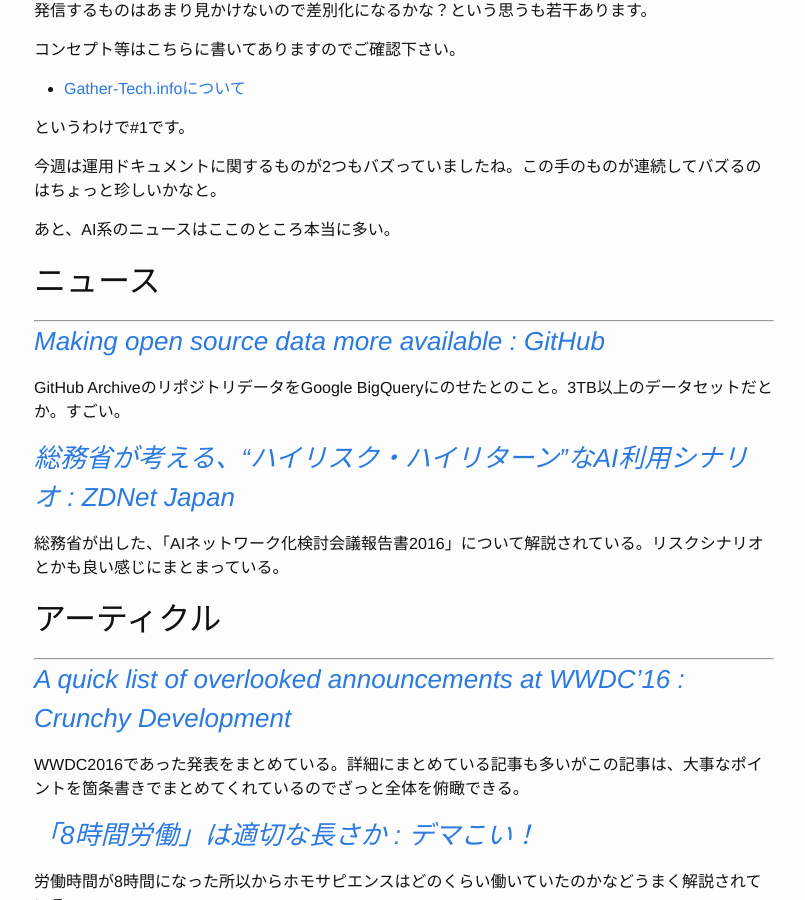
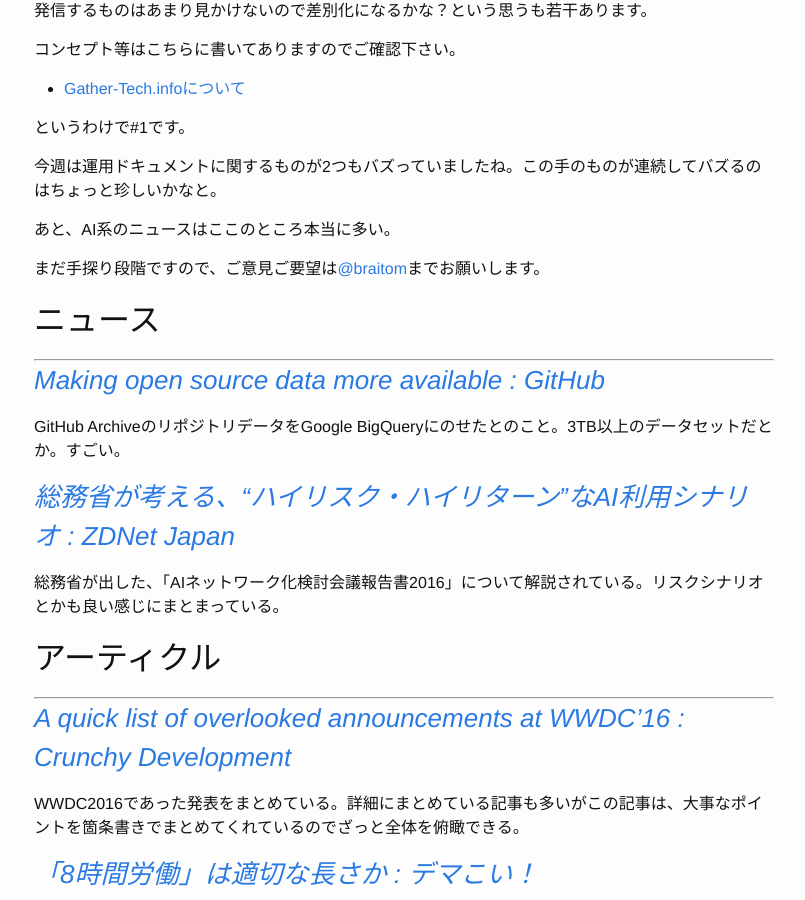
Before and after one commit to Gather-Tech/Gather-Tech.github.io, a Jekyll site: the page built from _posts/2016/2016-07-03-Gather1.md, in a window 1280 px wide and 900 px high, scrolled down 663 px. Shown: the whole window, without its empty margins (236-1041 px from the left). Built offline with Jekyll 4.4.1, drawn with Linux system fonts in a browser that asks for light colours.

Commit message:
＃1を少し修正した

```diff
--- a/_posts/2016/2016-07-03-Gather1.md
+++ b/_posts/2016/2016-07-03-Gather1.md
@@ -18,6 +18,8 @@ Weeklyで個人的に特に気になった記事をまとめてみるかーと
 今週は運用ドキュメントに関するものが2つもバズっていましたね。この手のものが連続してバズるのはちょっと珍しいかなと。
 
 あと、AI系のニュースはここのところ本当に多い。
+
+まだ手探り段階ですので、ご意見ご要望は[@braitom](https://twitter.com/braitom)までお願いします。
 
 ## ニュース
 
```
